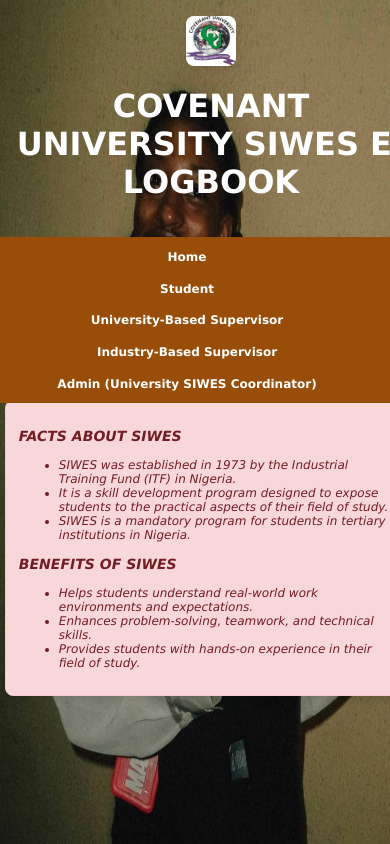
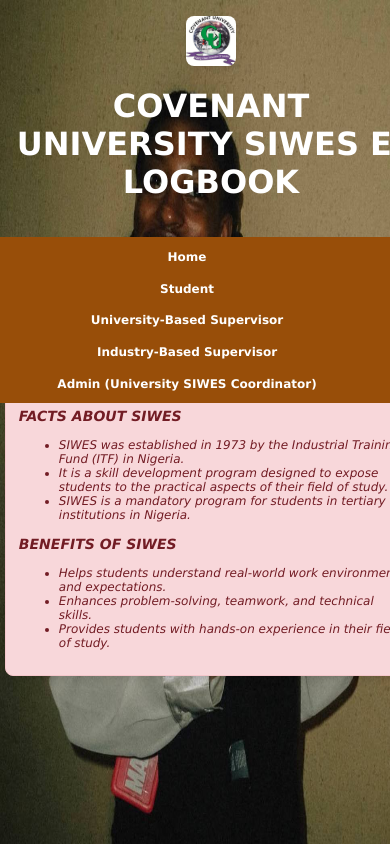
Before and after one commit to Ese345/verceldeploy, a React (Vite) app: page / in a window 390 px wide. Shown: the top 844 px of the page. Built offline with nearby package versions, Linux system fonts and the light colour scheme.

Commit message:
first commit

```diff
--- a/src/CSS/Home.css
+++ b/src/CSS/Home.css
@@ -78,7 +78,7 @@ body {
     font-style: italic;
     font-family: Verdana, Geneva, Tahoma, sans-serif;
     position: absolute;
-    top: 310px; /* Slightly below the navbar */
+    top: 360px; /* Slightly below the navbar */
     left: 5px; /* Move it 5px from the left */
 }
 
@@ -106,7 +106,7 @@ body {
     }
 
     .notification {
-        width: 90%;
+        width: 95%;
         font-size: 14px;
     }
 }
@@ -133,10 +133,9 @@ body {
 
     /* Adjust notification box */
     .notification {
-        width: 90%;
+        width: 95%;
         font-size: 14px;
-        margin-top: 85px;
-        left: 5px;
+        margin-top: 20px;
     }
 
     /* Centered Image */
@@ -154,14 +153,14 @@ body {
 
     .container {
         padding: 0.8rem;
+        width: 95%;
     }
 
     .notification {
-        width: 95%;
+        width: 100%;
         font-size: 12px;
         padding: 0.8rem;
-        margin-top: 90px;
-        left: 5px;
+        margin-top: 20px;
     }
 
     /* Slightly smaller image */
```
